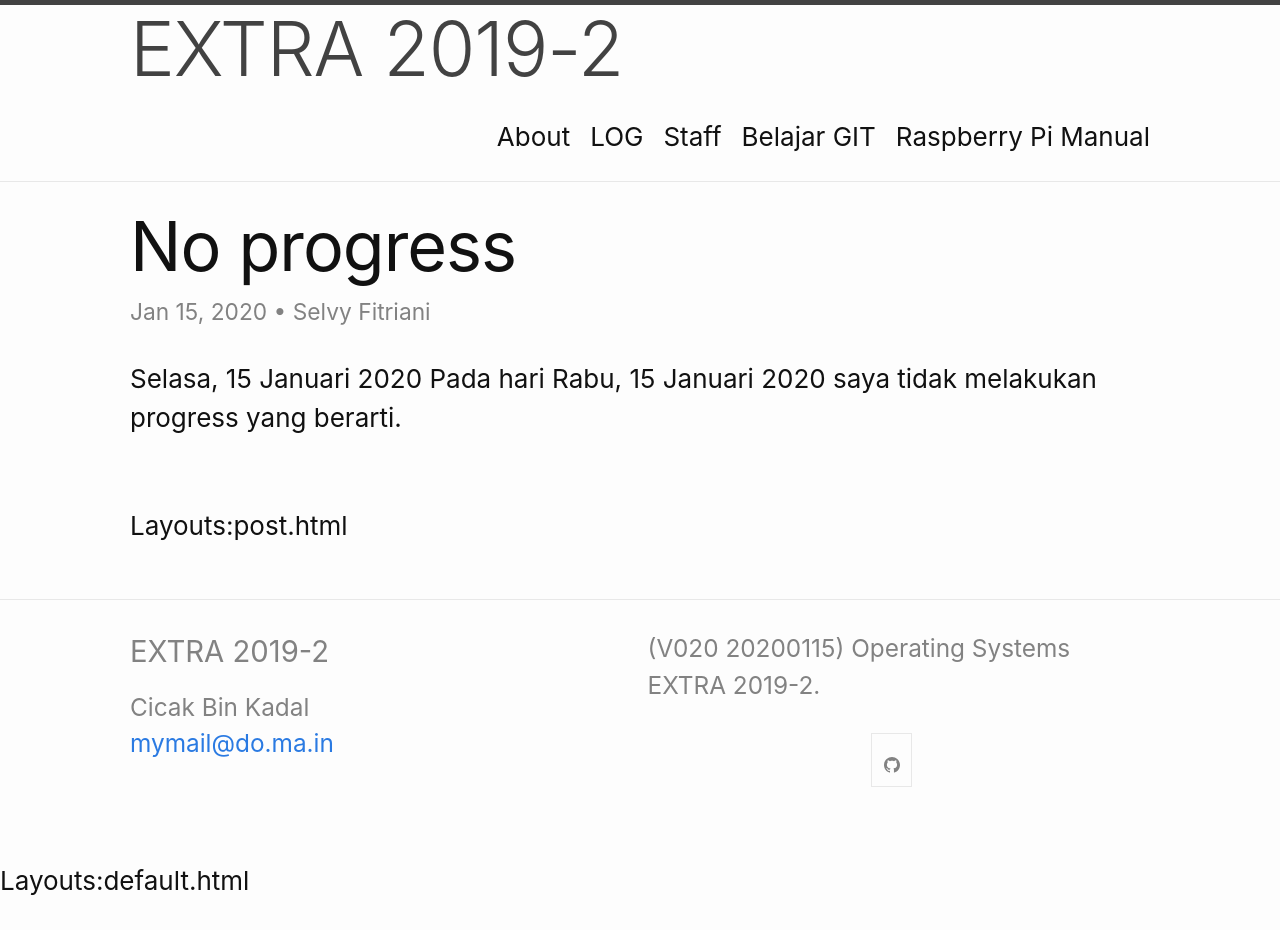
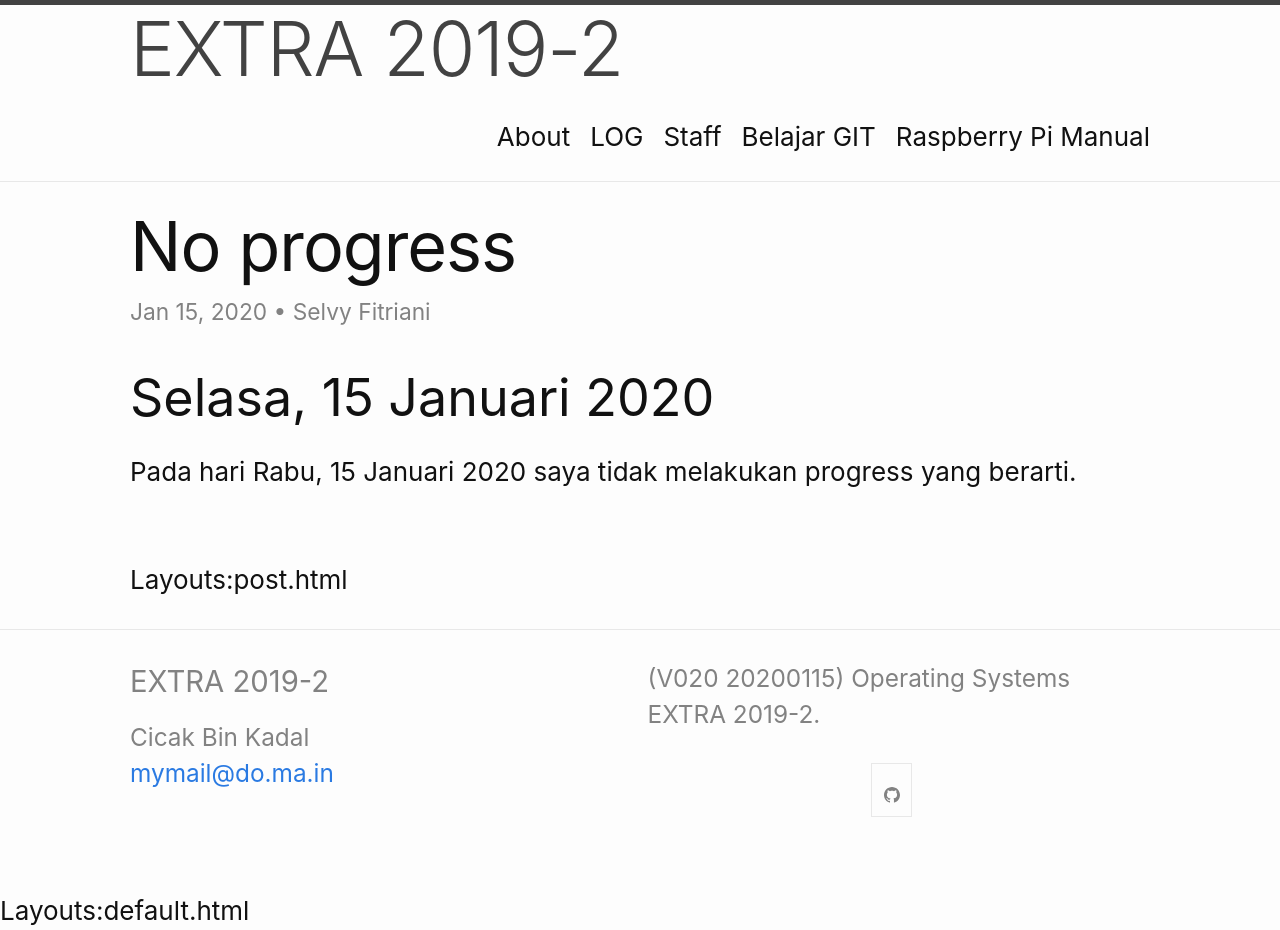
Before and after one commit to UI-FASILKOM-OS/extra192, a Jekyll site: the page built from _posts/Selvyfitriani/2020-01-15-Selvyfitriani-log03.md, in a window 1280 px wide. Built offline with Jekyll 4.4.1, drawn with Linux system fonts in a browser that asks for light colours; before the commit the page ends 900 px from its top, so only the background shows below that.

```diff
--- a/_posts/Selvyfitriani/2020-01-15-Selvyfitriani-log03.md
+++ b/_posts/Selvyfitriani/2020-01-15-Selvyfitriani-log03.md
@@ -5,5 +5,6 @@ categories: log Selvyfitriani
 author: "Selvy Fitriani"
 ---
 
-Selasa, 15 Januari 2020
+## Selasa, 15 Januari 2020
+
 Pada hari Rabu, 15 Januari 2020 saya tidak melakukan progress yang berarti.
```
Also changed, not shown: _posts/Selvyfitriani/2020-01-13-Selvyfitriani-log01.md (+3 -2 lines), _posts/Selvyfitriani/2020-01-14-Selvyfitriani-log02.md (+2 -1 lines), _posts/Selvyfitriani/2020-01-16-Selvyfitriani-log04.md (+1 -1 lines), _posts/Selvyfitriani/2020-01-19-Selvyfitriani-log05.md (+1 -1 lines), _posts/Selvyfitriani/2020-01-20-Selvyfitriani-log06.md (added, +10 -0 lines).
